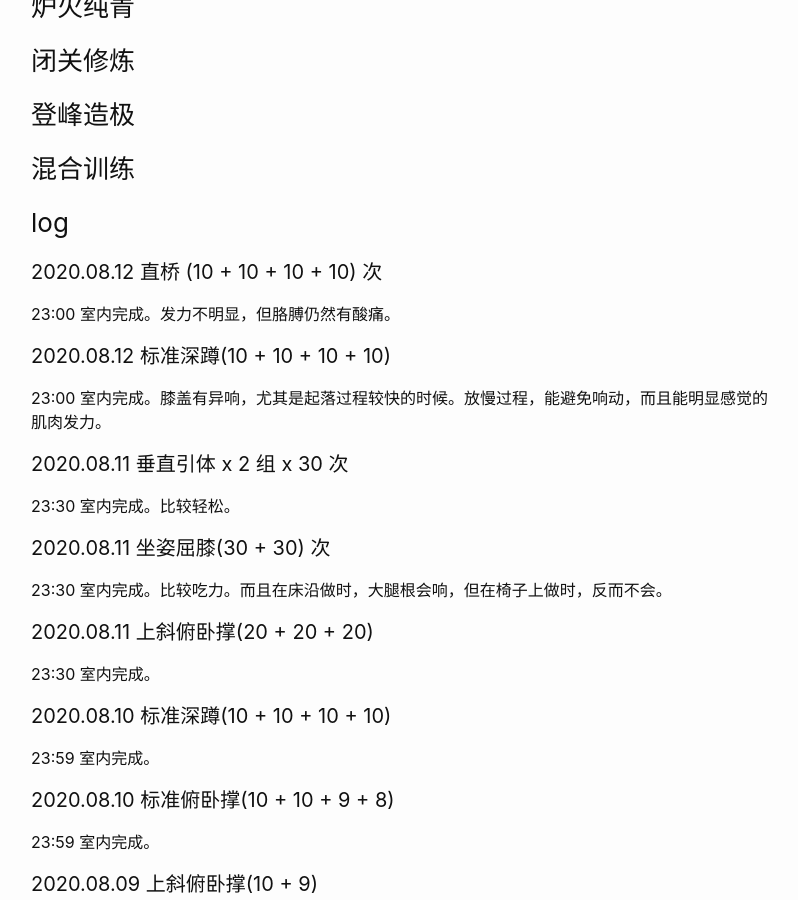
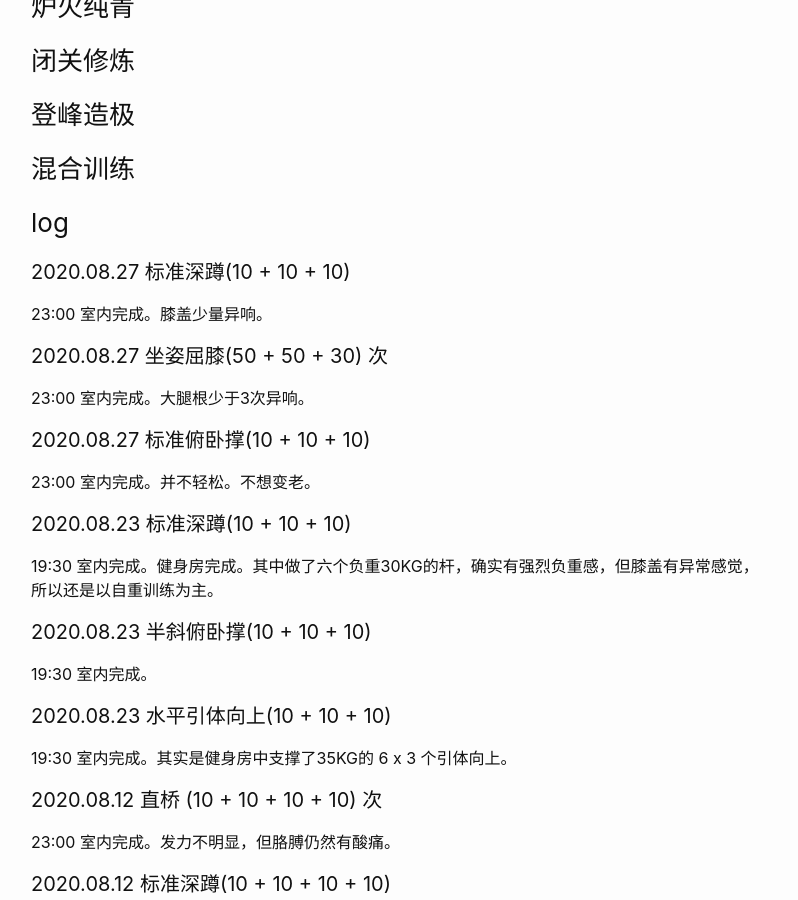
Before and after one commit to wangtiga/wangtiga.github.io, a Jekyll site: the page built from _previews/exercise.md, in a window 1280 px wide and 900 px high, scrolled down 653 px. Shown: the whole window, without its empty margins (239-1037 px from the left). Built offline with Jekyll 4.4.1, drawn with Linux system fonts in a browser that asks for light colours.

Commit message:
updated from tcloud

```diff
--- a/_previews/exercise.md
+++ b/_previews/exercise.md
@@ -29,6 +29,36 @@ tags:   todo
 
 
 ### log
+
+
+#### 2020.08.27 标准深蹲(10 + 10 + 10)
+
+23:00 室内完成。膝盖少量异响。
+
+#### 2020.08.27 坐姿屈膝(50 + 50 + 30) 次
+
+23:00 室内完成。大腿根少于3次异响。
+
+#### 2020.08.27 标准俯卧撑(10 + 10 + 10)
+
+23:00 室内完成。并不轻松。不想变老。
+
+
+
+#### 2020.08.23 标准深蹲(10 + 10 + 10)
+
+19:30 室内完成。健身房完成。其中做了六个负重30KG的杆，确实有强烈负重感，但膝盖有异常感觉，所以还是以自重训练为主。
+
+#### 2020.08.23 半斜俯卧撑(10 + 10 + 10)
+
+19:30 室内完成。
+
+#### 2020.08.23 水平引体向上(10 + 10 + 10)
+
+19:30 室内完成。其实是健身房中支撑了35KG的 6 x 3 个引体向上。
+
+
+
 
 #### 2020.08.12 直桥 (10 + 10 + 10 + 10) 次
 
```
